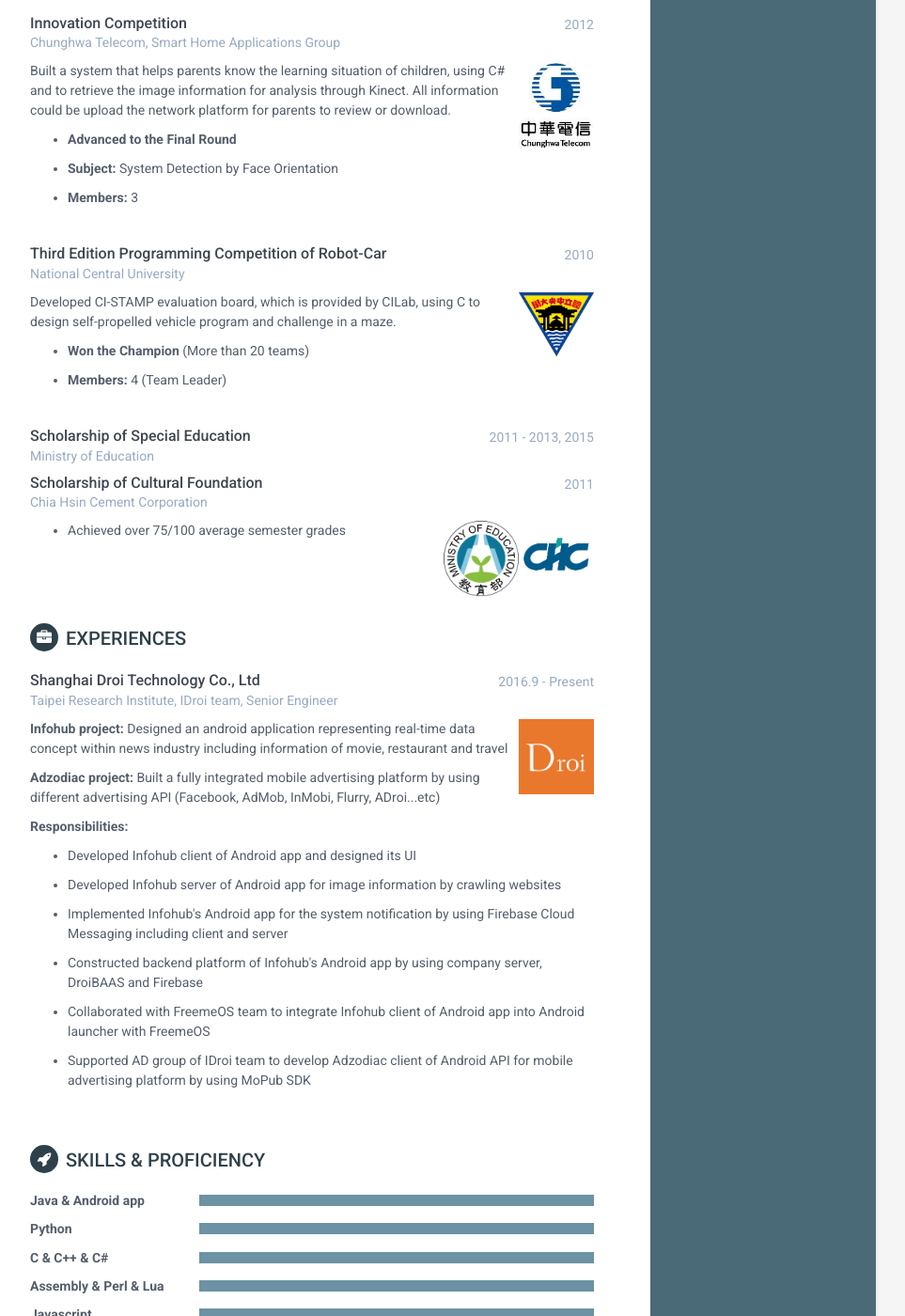
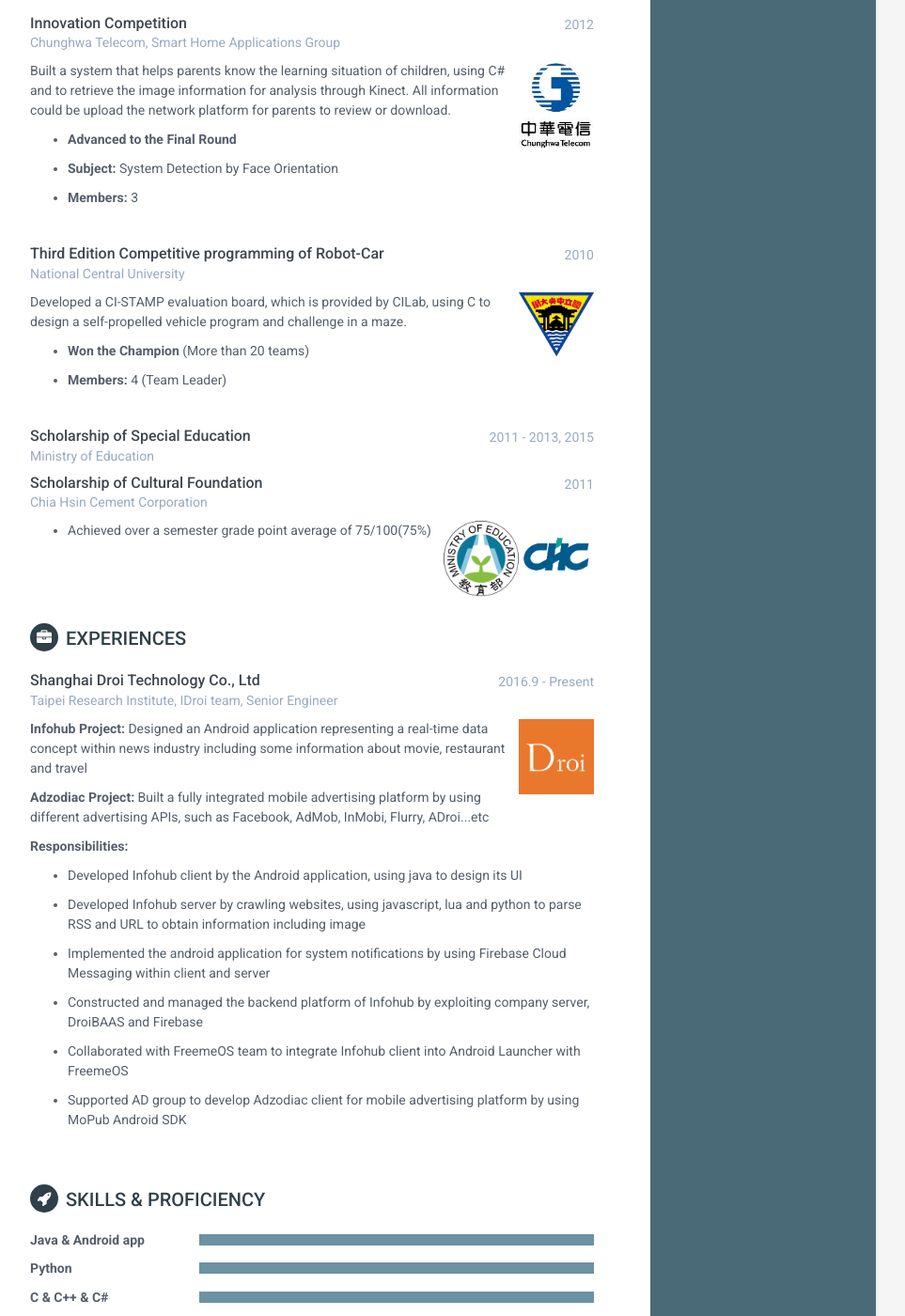
Before and after one commit to carson0321/cv, a Jekyll site: the page built from index.html, in a window 1280 px wide and 1400 px high, scrolled down 1158 px. Shown: the whole window at 94% size, without its empty margins (188-1151 px from the left). Built offline with Jekyll 4.4.1, drawn with Linux system fonts in a browser that asks for light colours; some of the changed text lies outside the part shown.

Commit message:
update _includes(experience/honors)

```diff
--- a/_includes/experience.html
+++ b/_includes/experience.html
@@ -11,19 +11,19 @@
         </div><!--//meta-->
         <img class="company-img" src="{{site.baseurl}}/assets/images/droi.png" alt="profile picture" />
         <div class="details">
-            <p><b>Infohub project:</b> Designed an android application representing real-time data concept within news industry including information of movie, restaurant and travel</p>
-            <p><b>Adzodiac project:</b> Built a fully integrated mobile advertising platform by using different advertising API (Facebook, AdMob, InMobi, Flurry, ADroi...etc)</p>
+            <p><b>Infohub Project:</b> Designed an Android application representing a real-time data concept within news industry including some information about movie, restaurant and travel</p>
+            <p><b>Adzodiac Project:</b> Built a fully integrated mobile advertising platform by using different advertising APIs, such as Facebook, AdMob, InMobi, Flurry, ADroi...etc</p>
         </div><!--//details-->
         <p><b>Responsibilities:</b></p>
         <ul type="disc">
-            <li><p>Developed Infohub client of Android app and designed its UI</p></li>
+            <li><p>Developed Infohub client by the Android application, using java to design its UI</p></li>
             <!-- <li><p>Developed the server of Android app for location services of Restaurant and Travel by using API of Google Places, Google Map and Yelp.</p></li> -->
-            <li><p>Developed Infohub server of Android app for image information by crawling websites</p></li>
+            <li><p>Developed Infohub server by crawling websites, using javascript, lua and python to parse RSS and URL to obtain information including image</p></li>
             <!--Developed the server of Android app for movie information by crawling Google Search and IMDB.-->
-            <li><p>Implemented Infohub's Android app for the system notification by using Firebase Cloud Messaging including client and server</p></li>
-            <li><p>Constructed backend platform of Infohub's Android app by using company server, DroiBAAS and Firebase</p></li>
-            <li><p>Collaborated with FreemeOS team to integrate Infohub client of Android app into Android launcher with FreemeOS</p></li>
-            <li><p>Supported AD group of IDroi team to develop Adzodiac client of Android API for mobile advertising platform by using MoPub SDK</p></li>
+            <li><p>Implemented the android application for system notifications by using Firebase Cloud Messaging within client and server</p></li>
+            <li><p>Constructed and managed the backend platform of Infohub by exploiting company server, DroiBAAS and Firebase</p></li>
+            <li><p>Collaborated with FreemeOS team to integrate Infohub client into Android Launcher with FreemeOS</p></li>
+            <li><p>Supported AD group to develop Adzodiac client for mobile advertising platform by using MoPub Android SDK</p></li>
         </ul>
     </div><!--//item-->
 
--- a/_includes/honors.html
+++ b/_includes/honors.html
@@ -10,7 +10,7 @@
         <div class="honors-organization">Microsoft, Embedded System Group</div>
         </div><!--//meta-->
         <img class="honors-img" src="{{site.baseurl}}/assets/images/ms.png" alt="profile picture" />
-        <div class="details"><p>Designed a system aiming to help children to learn English, using C # with Microsoft Kinect combined CILAB's robot to perform some interactions.</p>
+        <div class="details"><p>Designed a system aiming to help children to learn English, using C# with Microsoft Kinect combined CILAB's robot to perform some interactions.</p>
         </div><!--//details-->
          <ul type="disc">
             <li><p><b>Advanced to the Final Round</b></p></li>
@@ -42,13 +42,13 @@
     <div class="item">
         <div class="meta">
         <div class="upper-row">
-            <h3 class="honors-title">Third Edition Programming Competition of Robot-Car</h3>
+            <h3 class="honors-title">Third Edition Competitive programming of Robot-Car</h3>
             <div class="time">2010</div>
         </div><!--//upper-row-->
         <div class="honors-organization">National Central University</div>
         </div><!--//meta-->
         <img class="honors-img" src="{{site.baseurl}}/assets/images/ncu.png" alt="profile picture" />
-        <div class="details"><p>Developed CI-STAMP evaluation board, which is provided by CILab, using C to design self-propelled vehicle program and challenge in a maze.</p>
+        <div class="details"><p>Developed a CI-STAMP evaluation board, which is provided by CILab, using C to design a self-propelled vehicle program and challenge in a maze.</p>
         </div><!--//details-->
          <ul type="disc">
             <li><p><b>Won the Champion</b> (More than 20 teams)</p></li>
@@ -73,7 +73,7 @@
         <img class="honors-img" src="{{site.baseurl}}/assets/images/chc.png" alt="profile picture" />
         <img class="honors-img" src="{{site.baseurl}}/assets/images/mes.png" alt="profile picture" />
         <ul type="disc">
-            <li><div class="details"><p>Achieved over 75/100 average semester grades</p></div></li>
+            <li><div class="details"><p>Achieved over a semester grade point average of 75/100(75%)</p></div></li>
             </br>
         </ul>
     </div><!--//item-->
```
